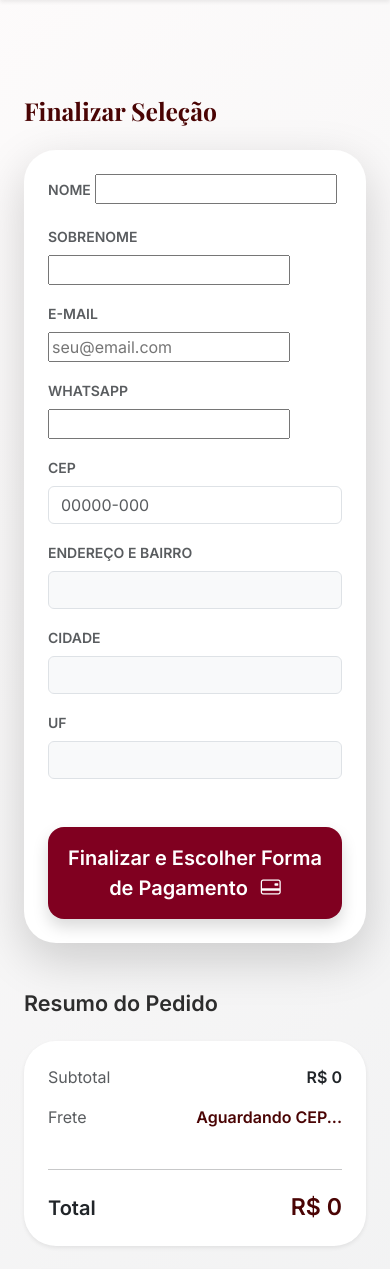
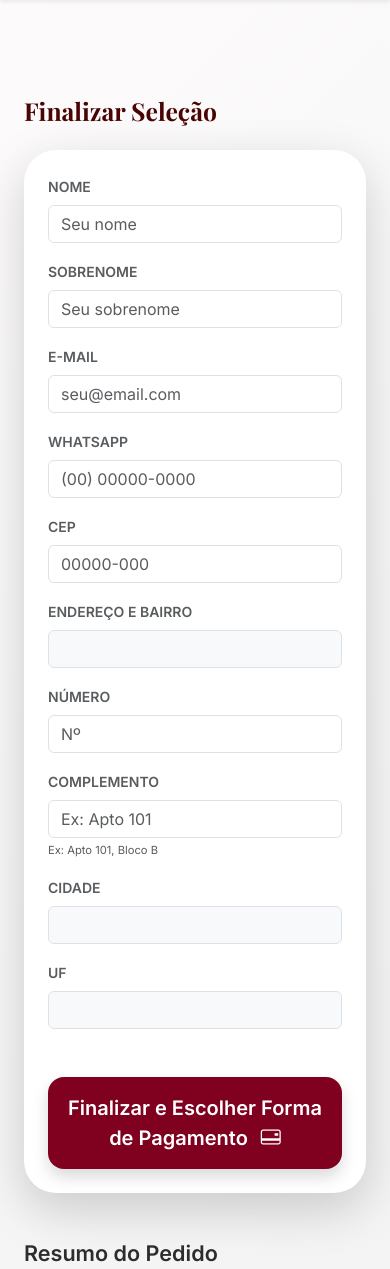
Before and after one commit to arnoldcainan/emporio_della_casa, a Django app: template orders/templates/orders/create.html in a window 390 px wide. Shown: the part 65-1334 px from the top of the page. Run offline with Django 5.2, Linux system fonts and the light colour scheme; the template is opened without the code that fills it: values that come from a table or form of the project are taken from there, others are empty; some libraries are stand-ins or nearby versions.

Commit message:
feat(orders): adiciona campos numero e complemento no endereco de entrega
- Adiciona colunas 'number' e 'complement' no model Order
- Atualiza OrderCreateForm com widgets e campos readonly para endereco automatico
- Ajusta template create.html para layout responsivo dos novos campos
- Melhora UX: foco automatico no numero apos busca de CEP

```diff
--- a/orders/admin.py
+++ b/orders/admin.py
@@ -29,7 +29,7 @@ class OrderWineAdmin(admin.ModelAdmin):
     # Reaproveitamos seus fieldsets originais aqui (com endereço e frete)
     fieldsets = (
         ('Informações do Cliente', {'fields': ('first_name', 'last_name', 'email', 'phone')}),
-        ('Endereço de Entrega', {'fields': ('postal_code', 'address', 'city', 'state')}),
+        ('Endereço de Entrega', {'fields': ('postal_code', 'address', 'number', 'complement', 'city', 'state')}),
         ('Logística e Pagamento', {'fields': ('shipping_method', 'shipping_cost', 'paid', 'coupon', 'discount')}),
     )
 
--- a/orders/forms.py
+++ b/orders/forms.py
@@ -3,22 +3,38 @@ from .models import Order
 from django.contrib.auth.models import User
 from django.contrib.auth.forms import UserCreationForm
 
+
 class OrderCreateForm(forms.ModelForm):
     class Meta:
         model = Order
-        fields = ['first_name', 'last_name', 'email', 'phone', 'address', 'postal_code', 'city', 'state']
+        fields = [
+            'first_name', 'last_name', 'email', 'phone',
+            'postal_code',
+            'address', 'number', 'complement',
+            'city', 'state'
+        ]
 
         widgets = {
-            'email': forms.EmailInput(attrs={'placeholder': 'seu@email.com'}),
+            'first_name': forms.TextInput(attrs={'class': 'form-control', 'placeholder': 'Seu nome'}),
+            'last_name': forms.TextInput(attrs={'class': 'form-control', 'placeholder': 'Seu sobrenome'}),
+            'email': forms.EmailInput(attrs={'class': 'form-control', 'placeholder': 'seu@email.com'}),
+            'phone': forms.TextInput(attrs={'class': 'form-control phone-mask', 'placeholder': '(00) 00000-0000'}),
+
             'postal_code': forms.TextInput(attrs={
+                'class': 'form-control',
                 'placeholder': '00000-000',
-                'maxlength': '9',  # 8 números + 1 traço (se houver máscara)
-                'class': 'form-control'
+                'maxlength': '9',
+                'onblur': 'buscarCep(this.value)'  # Opcional: gatilho visual se não usar eventListener no JS
             }),
+
+            # Campos automáticos (Readonly + Fundo Cinza)
             'address': forms.TextInput(attrs={'readonly': 'readonly', 'class': 'form-control bg-light'}),
             'city': forms.TextInput(attrs={'readonly': 'readonly', 'class': 'form-control bg-light'}),
             'state': forms.TextInput(attrs={'readonly': 'readonly', 'class': 'form-control bg-light'}),
 
+            # Novos campos manuais
+            'number': forms.TextInput(attrs={'class': 'form-control', 'placeholder': 'Nº'}),
+            'complement': forms.TextInput(attrs={'class': 'form-control', 'placeholder': 'Ex: Apto 101'}),
         }
 
     def clean_email(self):
@@ -26,6 +42,11 @@ class OrderCreateForm(forms.ModelForm):
         if email:
             return email.lower().strip()  # Converte para minúsculo e remove espaços extras
         return email
+
+    def clean_postal_code(self):
+        """Remove traços e pontos do CEP antes de salvar"""
+        postal_code = self.cleaned_data['postal_code']
+        return postal_code.replace('-', '').replace('.', '')
 
     def clean_phone(self):
         phone = self.cleaned_data.get('phone')
--- a/orders/models.py
+++ b/orders/models.py
@@ -25,6 +25,8 @@ class Order(models.Model):
     )
 
     address = models.CharField(max_length=250)
+    number = models.CharField('Número', max_length=10)  # Obrigatório
+    complement = models.CharField('Complemento', max_length=100, blank=True, null=True)  # Opcional
     postal_code = models.CharField(
         'CEP',
         max_length=20,
--- a/orders/templates/orders/create.html
+++ b/orders/templates/orders/create.html
@@ -67,6 +67,20 @@
                         {{ form.address }}
                         {% if form.address.errors %}<div class="text-danger small mt-1 fw-bold">{{ form.address.errors.0 }}</div>{% endif %}
                     </div>
+
+                    <div class="col-md-3">
+                        <label class="form-label small fw-bold text-muted text-uppercase">Número</label>
+                        {{ form.number }}
+                        {% if form.number.errors %}<div class="text-danger small mt-1 fw-bold">{{ form.number.errors.0 }}</div>{% endif %}
+                    </div>
+
+                    <div class="col-md-4">
+                        <label class="form-label small fw-bold text-muted text-uppercase">Complemento</label>
+                        {{ form.complement }}
+                        <div class="form-text small" style="font-size: 0.7rem;">Ex: Apto 101, Bloco B</div>
+                    </div>
+
+
 
                     <div class="col-md-8">
                         <label class="form-label small fw-bold text-muted text-uppercase">Cidade</label>
@@ -231,6 +245,10 @@
                         document.querySelector('input[name="city"]').value = data.localidade;
                         document.querySelector('input[name="state"]').value = data.uf;
 
+                        // FOCA NO CAMPO NÚMERO AUTOMATICAMENTE
+                        document.querySelector('input[name="number"]').focus();
+
+
                         // Busca Opções de Frete baseadas na UF retornada
                         fetch(`/orders/get-shipping-quote/?city=${data.uf}`)
                             .then(res => res.json())
```
